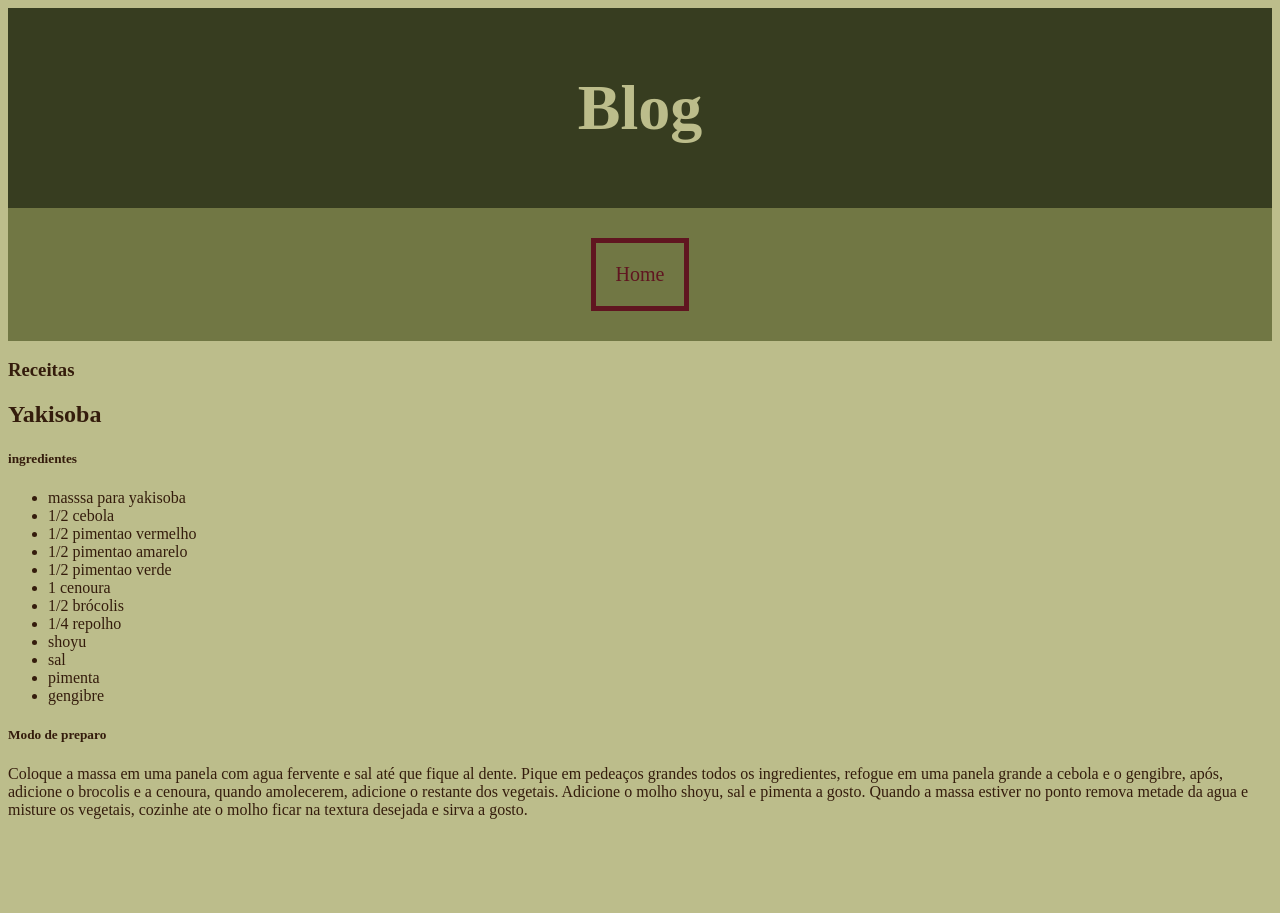
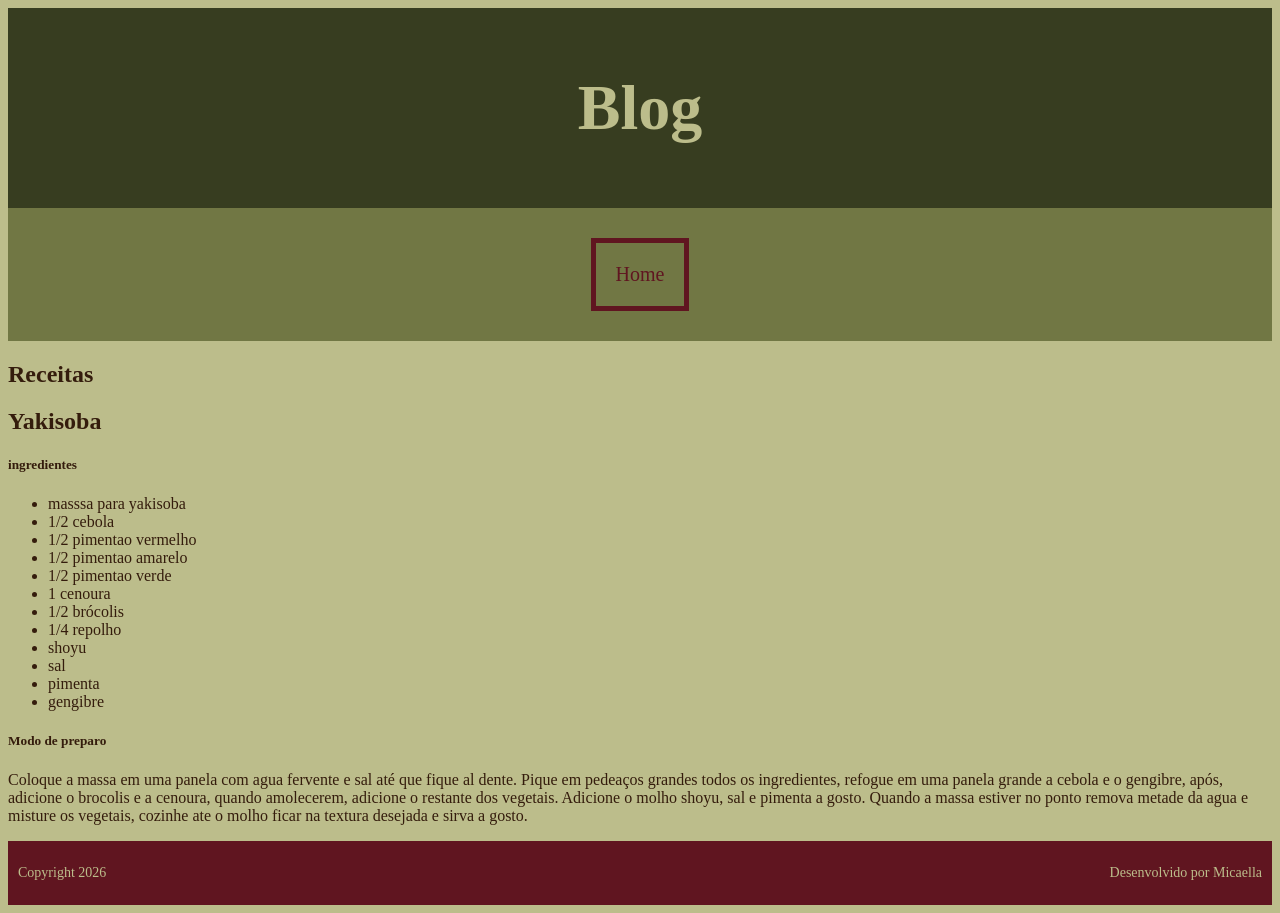
Before and after one commit to 168616/168616.github.io, a plain HTML site: page pages/receitas.html in a window 1280 px wide. Before the commit the page ends 835 px from the top, so only its background shows below. Drawn offline with Linux system fonts and the light colour scheme; a web font is replaced by a local one.

Commit message:
ultimas atualizações do dia

```diff
--- a/pages/receitas.html
+++ b/pages/receitas.html
@@ -14,7 +14,7 @@
         <a href="../index.html">Home</a>
     </div>
     <article>
-        <h3>Receitas</h3>
+        <h2>Receitas</h2>
         <h2>Yakisoba</h2>
         <h5>ingredientes</h5>
         <ul>
@@ -35,5 +35,9 @@
         <p>Coloque a massa em uma panela com agua fervente e sal até que fique al dente.
             Pique em pedeaços grandes todos os ingredientes, refogue em uma panela grande a cebola e o gengibre, após, adicione o brocolis e a cenoura, quando amolecerem, adicione o restante dos vegetais. Adicione o molho shoyu, sal e pimenta a gosto. Quando a massa estiver no ponto remova metade da agua e misture os vegetais, cozinhe ate o molho ficar na textura desejada e sirva a gosto.</p>
     </article>
+      <footer>
+        <p>Copyright 2026</p>
+        <p>Desenvolvido por Micaella</p>
+    </footer>
 </body>
 </html>
```
Also changed, not shown: pages/contato.html (+4 -0 lines), pages/curriculo.html (+4 -0 lines).
